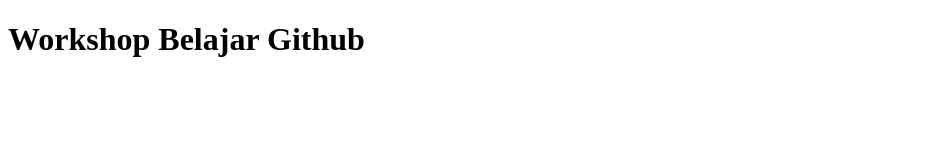
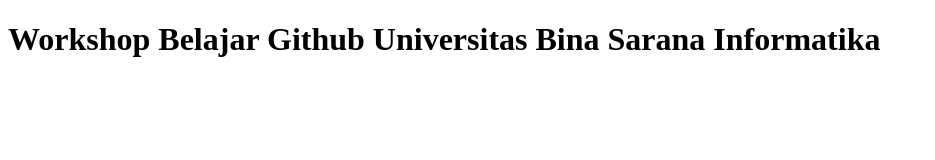
Before and after one commit to dimasedu/web-sekolah1, a plain HTML site: page index.html in a window 1280 px wide. Shown: the whole page, without its empty margins (0-935 px from the left). Drawn offline with Linux system fonts and the light colour scheme.

Commit message:
Revisinya bos

```diff
--- a/index.html
+++ b/index.html
@@ -6,6 +6,6 @@
     <title>Belajar GIT</title>
 </head>
 <body>
-    <h1>Workshop Belajar Github</h1>
+    <h1>Workshop Belajar Github Universitas Bina Sarana Informatika</h1>
 </body>
 </html>
```
